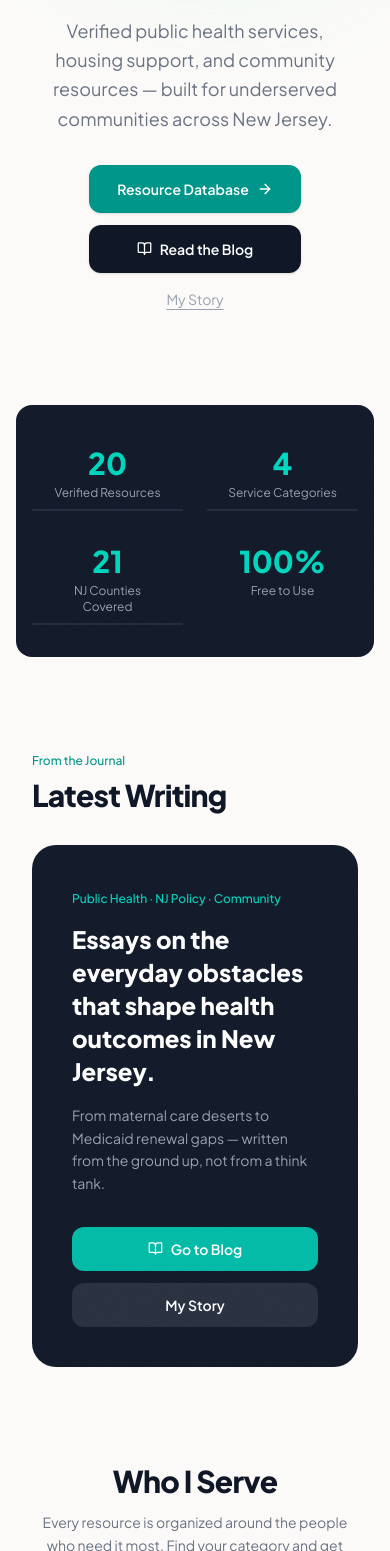
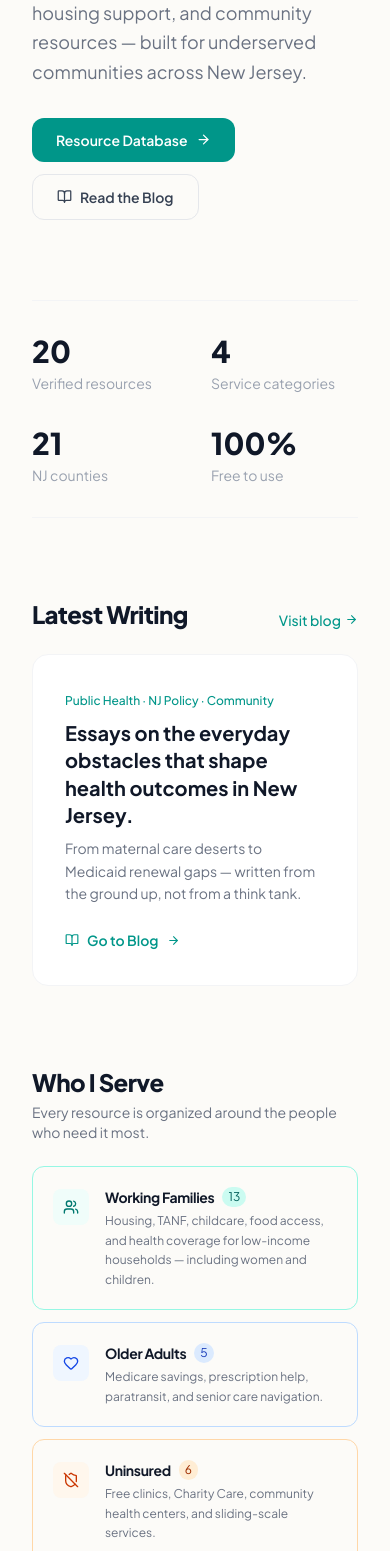
Before and after one commit to ojacklyn2-rgb/ubiquitous-journey, a React (Vite) app: page / in a window 390 px wide. Shown: the part 449-2000 px from the top of the page. Built offline with nearby package versions, Linux system fonts and the light colour scheme.

Commit message:
Redesign homepage: remove orbs/grain/dark panels, editorial layout
https://claude.ai/code/session_01E7zuG1oTJmZnanWba6bJRJ

```diff
--- a/src/components/DashboardHome.tsx
+++ b/src/components/DashboardHome.tsx
@@ -42,385 +42,224 @@ export default function DashboardHome({ setView, setSelectedBlogId }: DashboardH
   const recentPosts = BLOG_POSTS.slice(0, 3);
 
   return (
-    <div className="space-y-24 py-10" id="dashboard-home-view">
+    <div className="space-y-20 py-10" id="dashboard-home-view">
 
       {/* ── Hero ── */}
-      <section className="relative max-w-3xl mx-auto px-4 text-center">
-        {/* Animated background orbs — rendered outside section so no clipping */}
-        <div className="pointer-events-none fixed inset-0 -z-10 overflow-hidden" aria-hidden>
+      <section className="max-w-3xl mx-auto px-4">
         <motion.div
-            animate={{ scale: [1, 1.15, 1], opacity: [0.14, 0.22, 0.14] }}
-            transition={{ duration: 7, repeat: Infinity, ease: 'easeInOut' }}
-            className="absolute top-10 left-10 w-96 h-96 rounded-full bg-teal-200 blur-3xl"
-          />
-          <motion.div
-            animate={{ scale: [1, 1.2, 1], opacity: [0.09, 0.18, 0.09] }}
-            transition={{ duration: 9, repeat: Infinity, ease: 'easeInOut', delay: 2 }}
-            className="absolute top-0 right-10 w-80 h-80 rounded-full bg-emerald-200 blur-3xl"
-          />
-        </div>
-
-        <motion.div
-          initial={{ opacity: 0, y: 12 }}
+          initial={{ opacity: 0, y: 20 }}
           animate={{ opacity: 1, y: 0 }}
-          transition={{ duration: 0.5 }}
-          className="mb-5"
+          transition={{ duration: 0.6 }}
         >
-          <span className="inline-flex items-center gap-1.5 px-3 py-1 rounded-full text-xs font-medium text-teal-700 bg-teal-50 border border-teal-200 font-sans">
-            New Jersey Public Health
-          </span>
-        </motion.div>
-
-        <motion.h1
-          initial={{ opacity: 0, y: 24 }}
-          animate={{ opacity: 1, y: 0 }}
-          transition={{ duration: 0.7, delay: 0.1, ease: [0.22, 1, 0.36, 1] }}
-          className="text-5xl sm:text-6xl lg:text-7xl font-extrabold text-gray-900 leading-[1.07] mb-6 tracking-tight"
-        >
+          <h1 className="text-5xl sm:text-6xl font-extrabold text-gray-900 leading-[1.07] mb-6 tracking-tight">
             Free Health Resources<br />
             for <span className="text-teal-600 accent-underline">NJ Communities</span>
-        </motion.h1>
-
-        <motion.p
-          initial={{ opacity: 0, y: 16 }}
-          animate={{ opacity: 1, y: 0 }}
-          transition={{ duration: 0.6, delay: 0.25 }}
-          className="text-lg text-gray-500 leading-relaxed max-w-xl mx-auto mb-8"
-        >
+          </h1>
+          <p className="text-lg text-gray-500 leading-relaxed max-w-xl mb-8">
             Verified public health services, housing support, and community resources — built for underserved communities across New Jersey.
-        </motion.p>
-
-        <motion.div
-          initial={{ opacity: 0, y: 12 }}
-          animate={{ opacity: 1, y: 0 }}
-          transition={{ duration: 0.5, delay: 0.38 }}
-          className="flex flex-col items-center gap-4"
-        >
-          <div className="flex flex-col sm:flex-row gap-3">
+          </p>
+          <div className="flex flex-wrap gap-3">
             <button
               onClick={() => setView('services')}
-              className="px-7 py-3.5 bg-teal-600 hover:bg-teal-700 text-white text-sm font-semibold rounded-xl shadow-sm transition-all flex items-center justify-center gap-2 cursor-pointer"
+              className="px-6 py-3 bg-teal-600 hover:bg-teal-700 text-white text-sm font-semibold rounded-xl transition-colors flex items-center gap-2 cursor-pointer"
             >
-              Resource Database <ArrowRight size={16} />
+              Resource Database <ArrowRight size={15} />
             </button>
             <button
               onClick={() => setView('blog')}
-              className="px-7 py-3.5 bg-gray-900 hover:bg-gray-800 text-white text-sm font-semibold rounded-xl shadow-sm transition-all flex items-center justify-center gap-2 cursor-pointer"
+              className="px-6 py-3 border border-gray-200 hover:border-gray-300 text-gray-700 hover:text-gray-900 text-sm font-semibold rounded-xl transition-colors flex items-center gap-2 cursor-pointer"
             >
               <BookOpen size={15} /> Read the Blog
             </button>
           </div>
-          <button
-            onClick={() => setView('about')}
-            className="text-sm text-gray-400 hover:text-teal-600 transition-colors cursor-pointer underline underline-offset-4"
-          >
-            My Story
-          </button>
         </motion.div>
       </section>
 
-      {/* ── Stats Bar ── */}
-      <section className="relative grain bg-gray-900 py-8 rounded-2xl max-w-5xl mx-auto px-4 overflow-hidden">
-        <div className="grid grid-cols-2 md:grid-cols-4 gap-6 text-center divide-y-2 md:divide-y-0 md:divide-x divide-gray-700/50 relative z-10">
+      {/* ── Stats ── */}
+      <section className="max-w-3xl mx-auto px-4">
+        <div className="grid grid-cols-2 sm:grid-cols-4 gap-8 border-t border-b border-gray-100 py-8">
           {[
-            { value: '20',   label: 'Verified Resources' },
-            { value: '4',    label: 'Service Categories' },
-            { value: '21',   label: 'NJ Counties Covered' },
-            { value: '100%', label: 'Free to Use' },
+            { value: '20',   label: 'Verified resources' },
+            { value: '4',    label: 'Service categories' },
+            { value: '21',   label: 'NJ counties' },
+            { value: '100%', label: 'Free to use' },
           ].map((stat, i) => (
-            <div key={i} className="py-2 md:py-0 px-4">
-              <span className="block text-3xl font-extrabold text-teal-400">{stat.value}</span>
-              <span className="block text-xs font-sans text-gray-400 mt-1">{stat.label}</span>
+            <div key={i}>
+              <span className="block text-3xl font-extrabold text-gray-900">{stat.value}</span>
+              <span className="block text-sm text-gray-400 mt-1">{stat.label}</span>
             </div>
           ))}
         </div>
       </section>
 
       {/* ── Latest Writing ── */}
-      <section className="max-w-5xl mx-auto px-4">
-        <motion.div
-          initial={{ opacity: 0, y: 16 }}
-          whileInView={{ opacity: 1, y: 0 }}
-          viewport={{ once: true }}
-          transition={{ duration: 0.5 }}
-          className="flex items-end justify-between mb-8"
-        >
-          <div>
-            <span className="block text-xs font-sans font-medium text-teal-600 mb-2">From the Journal</span>
-            <h2 className="text-3xl sm:text-4xl font-extrabold text-gray-900">Latest Writing</h2>
-          </div>
+      <section className="max-w-3xl mx-auto px-4">
+        <div className="flex items-end justify-between mb-6">
+          <h2 className="text-2xl font-extrabold text-gray-900">Latest Writing</h2>
           <button
             onClick={() => setView('blog')}
-            className="hidden sm:flex items-center gap-1 text-sm font-semibold text-teal-600 hover:text-teal-700 cursor-pointer"
+            className="text-sm font-medium text-teal-600 hover:text-teal-700 cursor-pointer flex items-center gap-1"
           >
-            {recentPosts.length > 0 ? 'All essays' : 'Visit blog'} <ArrowRight size={14} />
+            {recentPosts.length > 0 ? 'All essays' : 'Visit blog'} <ArrowRight size={13} />
           </button>
-        </motion.div>
+        </div>
 
         {recentPosts.length > 0 ? (
-          <div className="grid grid-cols-1 md:grid-cols-3 gap-5">
-            {recentPosts.map((post, i) => (
-              <motion.button
+          <div className="divide-y divide-gray-100">
+            {recentPosts.map((post) => (
+              <button
                 key={post.id}
-                initial={{ opacity: 0, y: 16 }}
-                whileInView={{ opacity: 1, y: 0 }}
-                viewport={{ once: true }}
-                transition={{ duration: 0.4, delay: i * 0.08 }}
                 onClick={() => { setSelectedBlogId(post.id); setView('blog'); }}
-                className="card-lift text-left bg-white rounded-2xl border border-gray-100 p-6 flex flex-col gap-3 cursor-pointer"
+                className="w-full text-left py-5 group cursor-pointer"
               >
-                <span className="text-xs font-sans font-medium text-teal-600">{post.category}</span>
-                <h3 className="font-bold text-gray-900 text-lg leading-snug">{post.title}</h3>
-                <p className="text-sm text-gray-500 line-clamp-2 leading-relaxed flex-grow">{post.excerpt}</p>
-                <div className="flex items-center gap-2 text-xs text-gray-400 pt-2 border-t border-gray-50">
-                  <Calendar size={12} />
+                <div className="flex items-start justify-between gap-4">
+                  <div>
+                    <span className="text-xs text-teal-600 font-medium">{post.category}</span>
+                    <h3 className="font-bold text-gray-900 text-base mt-0.5 group-hover:text-teal-700 transition-colors leading-snug">{post.title}</h3>
+                    <p className="text-sm text-gray-500 mt-1 line-clamp-1">{post.excerpt}</p>
+                  </div>
+                  <div className="text-xs text-gray-400 shrink-0 flex items-center gap-1 mt-1">
+                    <Calendar size={11} />
                     <span>{post.date}</span>
-                  <span className="mx-1">·</span>
-                  <span>{post.readTime}</span>
                   </div>
-              </motion.button>
+                </div>
+              </button>
             ))}
           </div>
         ) : (
-          <motion.div
-            initial={{ opacity: 0, y: 16 }}
-            whileInView={{ opacity: 1, y: 0 }}
-            viewport={{ once: true }}
-            transition={{ duration: 0.5 }}
-            className="relative grain bg-gray-900 rounded-3xl overflow-hidden text-white"
-          >
-            <div className="grid md:grid-cols-2 gap-0">
-              {/* Left — text */}
-              <div className="p-10 md:p-14 flex flex-col justify-between gap-8">
-                <div className="space-y-4">
-                  <span className="inline-block text-xs font-sans font-medium text-teal-400">Public Health · NJ Policy · Community</span>
-                  <p className="text-2xl md:text-3xl font-extrabold text-white leading-snug">
+          <div className="border border-gray-100 rounded-2xl p-8 bg-white">
+            <span className="text-xs text-teal-600 font-medium">Public Health · NJ Policy · Community</span>
+            <p className="text-xl font-bold text-gray-900 mt-2 mb-2 leading-snug">
               Essays on the everyday obstacles that shape health outcomes in New Jersey.
             </p>
-                  <p className="text-gray-400 text-sm leading-relaxed">
+            <p className="text-sm text-gray-500 leading-relaxed mb-6">
               From maternal care deserts to Medicaid renewal gaps — written from the ground up, not from a think tank.
             </p>
-                </div>
-                <div className="flex flex-col sm:flex-row gap-3">
             <button
               onClick={() => setView('blog')}
-                    className="inline-flex items-center justify-center gap-2 bg-teal-500 hover:bg-teal-400 text-white text-sm font-semibold px-6 py-3 rounded-xl transition-colors cursor-pointer"
+              className="inline-flex items-center gap-2 text-sm font-semibold text-teal-600 hover:text-teal-700 cursor-pointer"
             >
-                    <BookOpen size={15} /> Go to Blog
-                  </button>
-                  <button
-                    onClick={() => setView('about')}
-                    className="inline-flex items-center justify-center gap-2 bg-white/10 hover:bg-white/20 text-white text-sm font-semibold px-6 py-3 rounded-xl transition-colors cursor-pointer"
-                  >
-                    My Story
+              <BookOpen size={14} /> Go to Blog <ArrowRight size={13} />
             </button>
           </div>
-              </div>
-              {/* Right — quote cards */}
-              <div className="hidden md:flex flex-col justify-center gap-4 p-10 border-l border-white/10">
-                {[
-                  { topic: 'Health Equity', preview: 'How transportation gaps in South Jersey quietly determine who gets care and who doesn\'t.' },
-                  { topic: 'NJ Policy',     preview: 'Breaking down Medicaid renewals — what the blue envelope means and why families miss it.' },
-                  { topic: 'Community',     preview: 'Newark\'s food sovereignty movement and the dignity embedded in every community fridge.' },
-                ].map((item) => (
-                  <div key={item.topic} className="bg-white/5 border border-white/10 rounded-xl px-5 py-4">
-                    <span className="block text-xs font-mono font-semibold text-teal-400 uppercase tracking-widest mb-1">{item.topic}</span>
-                    <p className="text-sm text-gray-300 leading-relaxed italic">{item.preview}</p>
-                  </div>
-                ))}
-              </div>
-            </div>
-          </motion.div>
         )}
       </section>
 
       {/* ── Who I Serve ── */}
-      <section className="max-w-5xl mx-auto px-4">
-        <motion.div
-          initial={{ opacity: 0, y: 20 }}
-          whileInView={{ opacity: 1, y: 0 }}
-          viewport={{ once: true }}
-          transition={{ duration: 0.5 }}
-          className="text-center mb-10"
-        >
-          <h2 className="text-3xl sm:text-4xl font-extrabold text-gray-900 mb-3">Who I Serve</h2>
-          <p className="text-gray-500 max-w-lg mx-auto text-sm leading-relaxed">
-            Every resource is organized around the people who need it most. Find your category and get directly to what applies to you.
-          </p>
-        </motion.div>
+      <section className="max-w-3xl mx-auto px-4">
+        <h2 className="text-2xl font-extrabold text-gray-900 mb-1">Who I Serve</h2>
+        <p className="text-gray-500 text-sm mb-6">Every resource is organized around the people who need it most.</p>
 
-        <div className="grid grid-cols-1 sm:grid-cols-2 lg:grid-cols-4 gap-4">
-          {AUDIENCE_CARDS.map((card, i) => {
+        <div className="grid grid-cols-1 sm:grid-cols-2 gap-3">
+          {AUDIENCE_CARDS.map((card) => {
             const c = colorMap[card.color];
             const Icon = card.icon;
             const count = RESOURCES.filter(r => r.categories.includes(card.category)).length;
             return (
-              <motion.button
+              <button
                 key={card.category}
-                initial={{ opacity: 0, y: 20 }}
-                whileInView={{ opacity: 1, y: 0 }}
-                viewport={{ once: true }}
-                transition={{ duration: 0.4, delay: i * 0.08 }}
                 onClick={() => setView('services')}
-                className={`card-lift text-left bg-white border ${c.border} ${c.hover} rounded-2xl p-6 flex flex-col gap-4 cursor-pointer`}
+                className={`text-left border ${c.border} ${c.hover} rounded-xl p-5 flex items-start gap-4 cursor-pointer transition-colors hover:bg-gray-50`}
               >
-                <div className={`w-11 h-11 rounded-xl ${c.bg} flex items-center justify-center`}>
-                  <Icon className={`w-5 h-5 ${c.text}`} />
+                <div className={`w-9 h-9 rounded-lg ${c.bg} flex items-center justify-center shrink-0 mt-0.5`}>
+                  <Icon className={`w-4 h-4 ${c.text}`} />
                 </div>
                 <div>
-                  <span className={`text-xs font-semibold ${c.badgeText} ${c.badge} px-2 py-0.5 rounded-full border ${c.border}`}>
-                    {count} resources
-                  </span>
-                  <h3 className="font-bold text-gray-900 mt-2 mb-1 text-base">{card.headline}</h3>
+                  <div className="flex items-center gap-2 mb-1">
+                    <h3 className="font-bold text-gray-900 text-sm">{card.headline}</h3>
+                    <span className={`text-xs ${c.badgeText} ${c.badge} px-1.5 py-0.5 rounded-full`}>{count}</span>
+                  </div>
                   <p className="text-xs text-gray-500 leading-relaxed">{card.desc}</p>
                 </div>
-                <span className={`text-xs font-semibold ${c.text} flex items-center gap-1 mt-auto`}>
-                  View resources <ArrowRight size={12} />
-                </span>
-              </motion.button>
+              </button>
             );
           })}
         </div>
       </section>
 
       {/* ── How It Works ── */}
-      <section className="max-w-5xl mx-auto px-4">
-        <motion.div
-          initial={{ opacity: 0, y: 20 }}
-          whileInView={{ opacity: 1, y: 0 }}
-          viewport={{ once: true }}
-          transition={{ duration: 0.5 }}
-          className="text-center mb-10"
-        >
-          <h2 className="text-3xl sm:text-4xl font-extrabold text-gray-900 mb-3">How It Works</h2>
-          <p className="text-gray-500 max-w-md mx-auto text-sm leading-relaxed">
-            No account. No form. Just a clear path to the help you need.
-          </p>
-        </motion.div>
+      <section className="max-w-3xl mx-auto px-4">
+        <h2 className="text-2xl font-extrabold text-gray-900 mb-1">How It Works</h2>
+        <p className="text-gray-500 text-sm mb-6">No account. No form. Just a clear path to the help you need.</p>
 
-        <div className="grid grid-cols-1 md:grid-cols-3 gap-5">
+        <div className="space-y-4">
           {HOW_IT_WORKS.map((step, i) => {
             const Icon = step.icon;
             return (
-              <motion.div
-                key={i}
-                initial={{ opacity: 0, y: 20 }}
-                whileInView={{ opacity: 1, y: 0 }}
-                viewport={{ once: true }}
-                transition={{ duration: 0.4, delay: i * 0.1 }}
-                className="relative bg-white rounded-2xl border border-gray-100 p-7 shadow-sm overflow-hidden"
-              >
-                <span className="text-6xl font-black text-gray-50 absolute top-4 right-5 select-none leading-none">{step.step}</span>
-                <div className="w-10 h-10 bg-teal-50 rounded-xl flex items-center justify-center mb-4">
-                  <Icon className="w-5 h-5 text-teal-600" />
+              <div key={i} className="flex items-start gap-4 py-4 border-b border-gray-100 last:border-0">
+                <div className="w-8 h-8 bg-teal-50 rounded-lg flex items-center justify-center shrink-0 mt-0.5">
+                  <Icon className="w-4 h-4 text-teal-600" />
                 </div>
-                <h3 className="font-bold text-gray-900 mb-2">{step.title}</h3>
+                <div>
+                  <h3 className="font-bold text-gray-900 text-sm mb-0.5">{step.title}</h3>
                   <p className="text-sm text-gray-500 leading-relaxed">{step.desc}</p>
-              </motion.div>
+                </div>
+              </div>
             );
           })}
         </div>
       </section>
 
       {/* ── Highlighted Resources ── */}
-      <section className="max-w-5xl mx-auto px-4">
-        <motion.div
-          initial={{ opacity: 0, y: 16 }}
-          whileInView={{ opacity: 1, y: 0 }}
-          viewport={{ once: true }}
-          transition={{ duration: 0.5 }}
-          className="flex items-end justify-between mb-8"
-        >
+      <section className="max-w-3xl mx-auto px-4">
+        <div className="flex items-end justify-between mb-6">
           <div>
-            <h2 className="text-3xl sm:text-4xl font-extrabold text-gray-900 mb-1">Highlighted Resources</h2>
+            <h2 className="text-2xl font-extrabold text-gray-900 mb-1">Highlighted Resources</h2>
             <p className="text-sm text-gray-500">A few of the organizations I've verified for NJ communities.</p>
           </div>
           <button
             onClick={() => setView('services')}
-            className="hidden sm:flex items-center gap-1 text-sm font-semibold text-teal-600 hover:text-teal-700 cursor-pointer"
+            className="text-sm font-medium text-teal-600 hover:text-teal-700 cursor-pointer flex items-center gap-1 shrink-0"
           >
-            See all 20 <ArrowRight size={14} />
+            See all 20 <ArrowRight size={13} />
           </button>
-        </motion.div>
+        </div>
 
-        <div className="grid grid-cols-1 md:grid-cols-3 gap-5">
-          {showcaseResources.map((resource, i) => (
-            <motion.div
-              key={resource.id}
-              initial={{ opacity: 0, y: 16 }}
-              whileInView={{ opacity: 1, y: 0 }}
-              viewport={{ once: true }}
-              transition={{ duration: 0.4, delay: i * 0.08 }}
-              className="card-lift bg-white rounded-2xl border border-gray-100 p-6 flex flex-col gap-3 cursor-default"
-            >
-              <div className="flex flex-wrap gap-1">
+        <div className="divide-y divide-gray-100">
+          {showcaseResources.map((resource) => (
+            <div key={resource.id} className="py-5">
+              <div className="flex flex-wrap gap-1 mb-2">
                 {resource.categories.slice(0, 2).map(cat => (
                   <span key={cat} className={`text-xs font-medium px-2 py-0.5 rounded-full border ${catColor(cat)}`}>{cat}</span>
                 ))}
               </div>
-              <h3 className="font-bold text-gray-900 text-base leading-snug">{resource.name}</h3>
-              <p className="text-sm text-gray-500 line-clamp-2 leading-relaxed flex-grow">{resource.subtitle}</p>
-              <div className="flex items-center gap-1 text-xs text-gray-400 pt-2 border-t border-gray-50">
-                <MapPin size={12} />
+              <h3 className="font-bold text-gray-900 text-base leading-snug mb-1">{resource.name}</h3>
+              <p className="text-sm text-gray-500 leading-relaxed mb-2">{resource.subtitle}</p>
+              <div className="flex items-center gap-1 text-xs text-gray-400">
+                <MapPin size={11} />
                 <span>{resource.locations.length > 1 ? `${resource.locations.length} locations` : resource.locations[0]?.address.split(',').slice(-2).join(',').trim()}</span>
               </div>
-            </motion.div>
+            </div>
           ))}
         </div>
 
-        <div className="text-center mt-8">
+        <div className="mt-6">
           <button
             onClick={() => setView('services')}
             className="inline-flex items-center gap-2 px-6 py-3 bg-teal-600 hover:bg-teal-700 text-white text-sm font-semibold rounded-xl transition-colors cursor-pointer"
           >
-            Browse All 20 Resources <ArrowRight size={16} />
+            Browse All 20 Resources <ArrowRight size={15} />
           </button>
         </div>
       </section>
 
       {/* ── About Teaser ── */}
-      <section className="max-w-5xl mx-auto px-4">
-        <motion.div
-          initial={{ opacity: 0, y: 16 }}
-          whileInView={{ opacity: 1, y: 0 }}
-          viewport={{ once: true }}
-          transition={{ duration: 0.55 }}
-          className="relative grain bg-teal-800 rounded-3xl overflow-hidden p-10 md:p-14 text-white"
-        >
-          <div
-            className="absolute inset-0 opacity-5"
-            style={{ backgroundImage: 'radial-gradient(circle, white 1px, transparent 1px)', backgroundSize: '28px 28px' }}
-          />
-          <div className="relative z-10 flex flex-col md:flex-row items-center gap-10">
-            <div className="flex-1 space-y-4">
-              <span className="block text-xs font-sans font-medium text-teal-300">About This Platform</span>
-              <h2 className="text-3xl font-extrabold leading-tight">
-                Built from lived experience<br className="hidden sm:block" /> in New Jersey.
+      <section className="max-w-3xl mx-auto px-4">
+        <div className="border-t border-gray-100 pt-10">
+          <p className="text-xs text-teal-600 font-medium mb-3">About This Platform</p>
+          <h2 className="text-2xl font-extrabold text-gray-900 leading-tight mb-3">
+            Built from lived experience in New Jersey.
           </h2>
-              <p className="text-teal-100 text-sm leading-relaxed max-w-md">
+          <p className="text-gray-500 text-sm leading-relaxed max-w-lg mb-5">
             Growing up witnessing the realities of caregiving and healthcare navigation, I built this platform to make public health resources visible, accessible, and human.
           </p>
           <button
             onClick={() => setView('about')}
-                className="inline-flex items-center gap-2 bg-white text-teal-800 font-semibold text-sm px-6 py-3 rounded-xl hover:bg-teal-50 transition-colors cursor-pointer"
+            className="inline-flex items-center gap-2 text-sm font-semibold text-teal-600 hover:text-teal-700 transition-colors cursor-pointer"
           >
-                My Story <ArrowRight size={15} />
+            My Story <ArrowRight size={14} />
           </button>
         </div>
-            <div className="hidden md:flex flex-col gap-3 shrink-0">
-              {[
-                { icon: BookOpen,    text: 'Health equity focused' },
-                { icon: CheckCircle, text: 'Quarterly verified listings' },
-                { icon: MapPin,      text: 'All 21 NJ counties' },
-              ].map(({ icon: Icon, text }) => (
-                <div key={text} className="flex items-center gap-3 bg-white/10 rounded-xl px-5 py-3 text-sm font-medium text-white">
-                  <Icon size={16} className="text-teal-300 shrink-0" />
-                  {text}
-                </div>
-              ))}
-            </div>
-          </div>
-        </motion.div>
       </section>
 
     </div>
```
Lines whose indentation alone changed are shown as unchanged.
